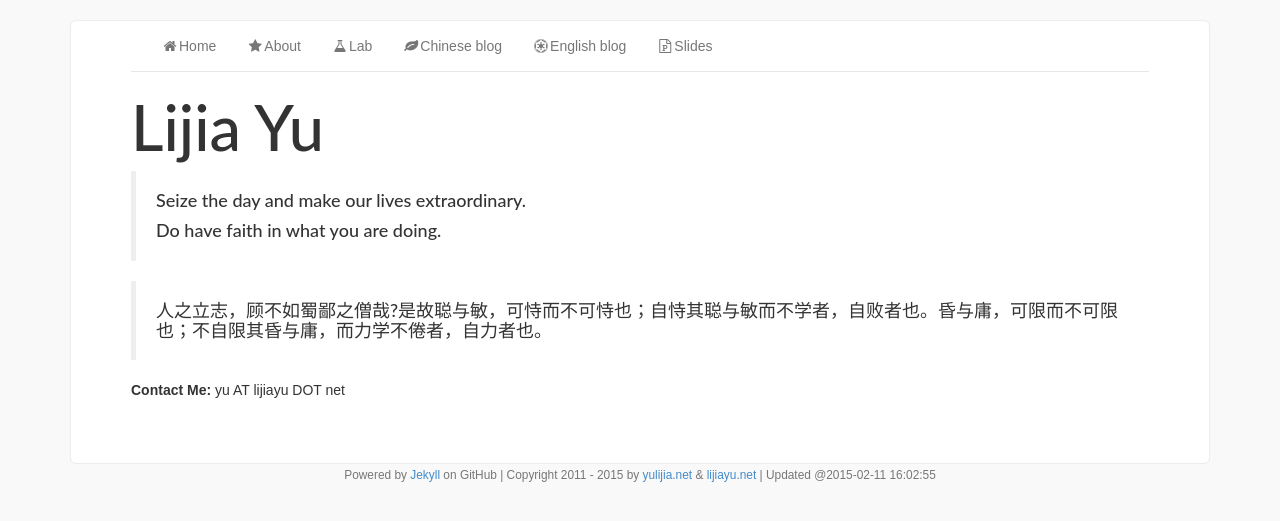
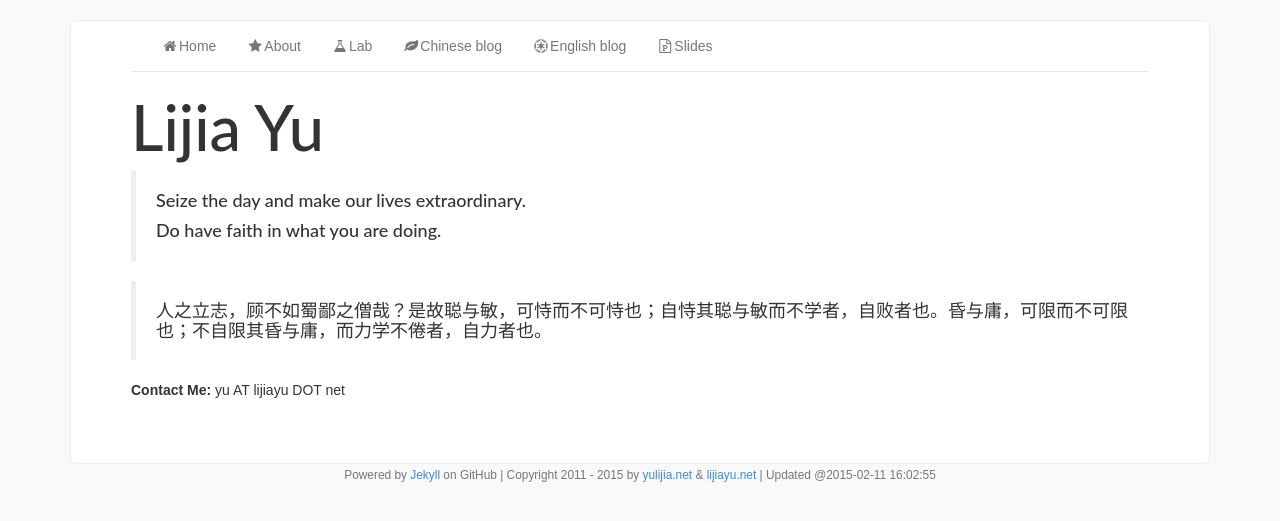
Before and after one commit to yulijia/yulijia.github.io, a Jekyll site: the page built from index.md, in a window 1280 px wide. Shown: the top 521 px of the page. Built offline with Jekyll 4.4.1, drawn with Linux system fonts in a browser that asks for light colours; nearby versions of some CDN libraries.

Commit message:
Halfwidth form to fullwidth form

```diff
--- a/index.md
+++ b/index.md
@@ -10,6 +10,6 @@ avatar: yes
 > #### Seize the day and make our lives extraordinary.
 > #### Do have faith in what you are doing.
 
-> #### 人之立志，顾不如蜀鄙之僧哉?是故聪与敏，可恃而不可恃也；自恃其聪与敏而不学者，自败者也。昏与庸，可限而不可限也；不自限其昏与庸，而力学不倦者，自力者也。
+> #### 人之立志，顾不如蜀鄙之僧哉？是故聪与敏，可恃而不可恃也；自恃其聪与敏而不学者，自败者也。昏与庸，可限而不可限也；不自限其昏与庸，而力学不倦者，自力者也。
 
 **Contact Me:** yu AT lijiayu DOT net
```
